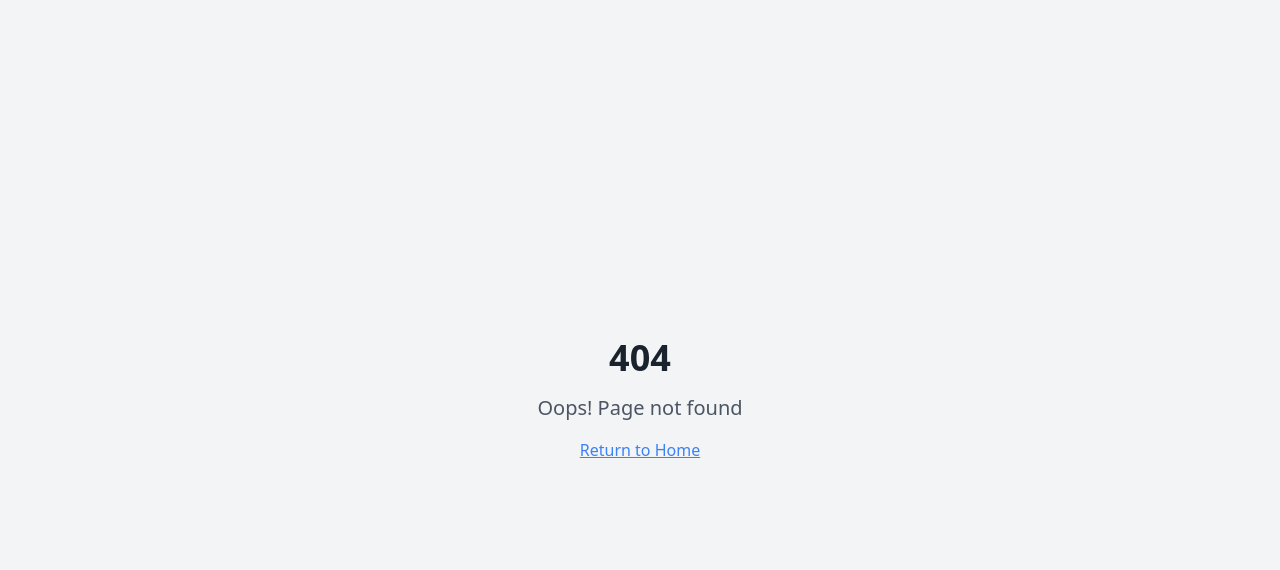
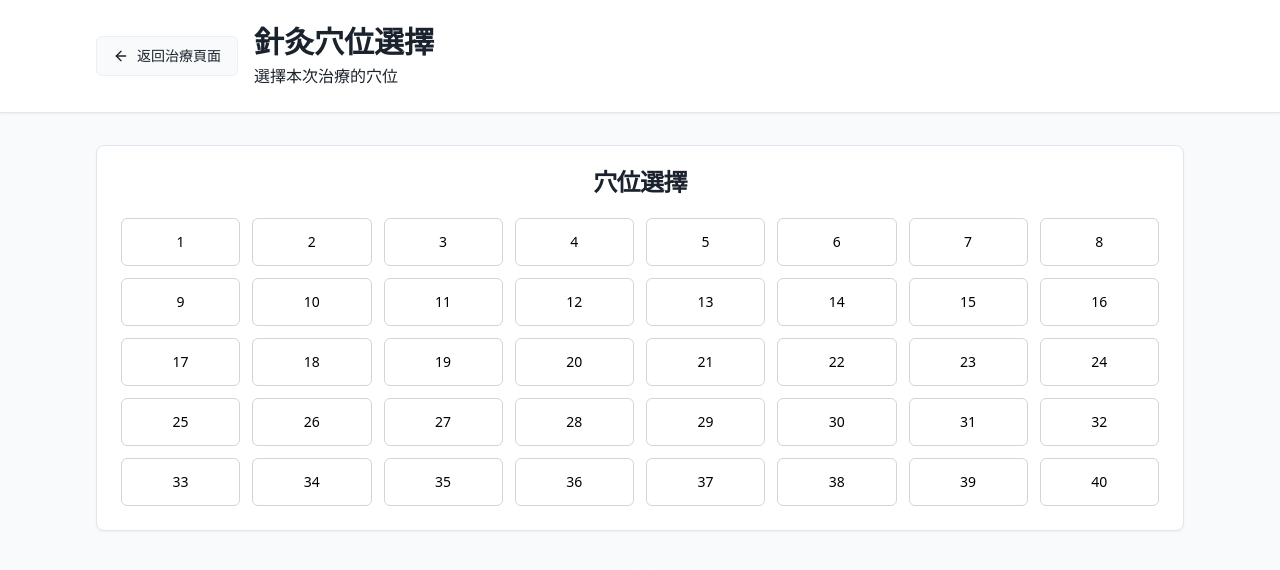
Before and after one commit to u802054-byte999/body-point-tracker, a React (Vite) app: page /patient/1/treatment/acupoints in a window 1280 px wide. Before the commit this address had no page. Shown: the top 570 px of the page. Built offline with nearby package versions, Linux system fonts and the light colour scheme.

Commit message:
Add acupuncture point functionality

```diff
--- a/src/App.tsx
+++ b/src/App.tsx
@@ -8,6 +8,7 @@ import PatientList from "./pages/PatientList";
 import AddPatient from "./pages/AddPatient";
 import EditPatient from "./pages/EditPatient";
 import EditSession from "./pages/EditSession";
+import AcupointSelection from "./pages/AcupointSelection";
 import NotFound from "./pages/NotFound";
 
 const queryClient = new QueryClient();
@@ -24,6 +25,7 @@ const App = () => (
           <Route path="/patient/new" element={<AddPatient />} />
           <Route path="/patient/:patientId/edit" element={<EditPatient />} />
           <Route path="/patient/:patientId/treatment" element={<Index />} />
+          <Route path="/patient/:patientId/treatment/acupoints" element={<AcupointSelection />} />
           <Route path="/patient/:patientId/treatment/edit/:sessionId" element={<EditSession />} />
           {/* ADD ALL CUSTOM ROUTES ABOVE THE CATCH-ALL "*" ROUTE */}
           <Route path="*" element={<NotFound />} />
--- a/src/components/AcupunctureTracker.tsx
+++ b/src/components/AcupunctureTracker.tsx
@@ -1,11 +1,11 @@
 import { useState, useEffect } from 'react';
-import { useParams, useNavigate } from 'react-router-dom';
+import { useParams, useNavigate, useLocation } from 'react-router-dom';
 import { supabase } from '@/integrations/supabase/client';
 import { Button } from '@/components/ui/button';
 import { Card, CardContent, CardHeader, CardTitle } from '@/components/ui/card';
 import { Badge } from '@/components/ui/badge';
 import { Label } from '@/components/ui/label';
-import { Minus, Plus, RotateCcw, Save, ArrowLeft, User, Edit } from 'lucide-react';
+import { Minus, Plus, RotateCcw, Save, ArrowLeft, User, Edit, Target } from 'lucide-react';
 import { useToast } from '@/hooks/use-toast';
 
 interface BodyPart {
@@ -72,6 +72,7 @@ interface Session {
   right_leg_count: number;
   total_needles: number;
   needle_removal_time?: string;
+  acupoints?: string;
 }
 
 const AcupunctureTracker = () => {
@@ -81,8 +82,10 @@ const AcupunctureTracker = () => {
   const [loading, setLoading] = useState(true);
   const [saving, setSaving] = useState(false);
   const [completingNeedles, setCompletingNeedles] = useState<string | null>(null);
+  const [selectedAcupoints, setSelectedAcupoints] = useState<string>('');
   const { patientId } = useParams();
   const navigate = useNavigate();
+  const location = useLocation();
   const { toast } = useToast();
 
   useEffect(() => {
@@ -93,6 +96,17 @@ const AcupunctureTracker = () => {
       setLoading(false);
     }
   }, [patientId]);
+
+  useEffect(() => {
+    // 檢查是否從穴位選擇頁面返回並帶有穴位參數
+    const urlParams = new URLSearchParams(location.search);
+    const acupoints = urlParams.get('acupoints');
+    if (acupoints) {
+      setSelectedAcupoints(decodeURIComponent(acupoints));
+      // 清除 URL 參數
+      navigate(location.pathname, { replace: true });
+    }
+  }, [location, navigate]);
 
   const fetchPatient = async () => {
     if (!patientId) return;
@@ -234,6 +248,7 @@ const AcupunctureTracker = () => {
         left_leg_count: bodyParts.find(p => p.id === 'left-leg')?.count || 0,
         right_leg_count: bodyParts.find(p => p.id === 'right-leg')?.count || 0,
         total_needles: getTotalNeedles(),
+        acupoints: selectedAcupoints || null,
       };
 
       const { error } = await supabase
@@ -247,8 +262,9 @@ const AcupunctureTracker = () => {
         description: "針灸記錄已儲存",
       });
 
-      // Reset counts after saving and navigate back to patient list
+      // Reset counts and acupoints after saving and navigate back to patient list
       setBodyParts(initialBodyParts);
+      setSelectedAcupoints('');
       navigate('/');
     } catch (error) {
       console.error('Error saving session:', error);
@@ -430,7 +446,7 @@ const AcupunctureTracker = () => {
             </CardTitle>
           </CardHeader>
           <CardContent>
-            <div className="grid grid-cols-1 md:grid-cols-3 gap-4">
+            <div className="grid grid-cols-1 md:grid-cols-4 gap-4">
               <div>
                 <Label className="text-sm text-medical-600">病歷號</Label>
                 <p className="font-medium">{patient.medical_record_number}</p>
@@ -444,6 +460,16 @@ const AcupunctureTracker = () => {
                 <Badge variant={patient.gender === '男' ? 'default' : 'secondary'}>
                   {patient.gender}
                 </Badge>
+              </div>
+              <div className="flex justify-end">
+                <Button
+                  variant="outline"
+                  onClick={() => navigate(`/patient/${patientId}/treatment/acupoints`)}
+                  className="flex items-center gap-2 text-medical-600 border-medical-300 hover:bg-medical-100"
+                >
+                  <Target className="w-4 h-4" />
+                  穴位
+                </Button>
               </div>
             </div>
           </CardContent>
@@ -477,6 +503,24 @@ const AcupunctureTracker = () => {
             </CardHeader>
             <CardContent>
               <div className="space-y-4">
+                {/* 穴位欄位 */}
+                <div className="p-4 bg-medical-50 rounded-lg border border-medical-200">
+                  <div className="flex items-center justify-between">
+                    <div className="flex items-center gap-3 flex-1">
+                      <span className="font-medium text-medical-900">穴位</span>
+                      <div className="flex-1">
+                        <input
+                          type="text"
+                          value={selectedAcupoints}
+                          onChange={(e) => setSelectedAcupoints(e.target.value)}
+                          placeholder="請輸入或選擇穴位"
+                          className="w-full px-3 py-2 border border-medical-300 rounded-md text-sm focus:outline-none focus:ring-2 focus:ring-medical-500 focus:border-transparent"
+                        />
+                      </div>
+                    </div>
+                  </div>
+                </div>
+
                 {bodyParts.map((part) => (
                   <div
                     key={part.id}
@@ -578,6 +622,11 @@ const AcupunctureTracker = () => {
                       <div>左下肢: {session.left_leg_count}</div>
                       <div>右下肢: {session.right_leg_count}</div>
                     </div>
+                    {session.acupoints && (
+                      <div className="text-sm text-medical-600 mb-3">
+                        穴位: {session.acupoints}
+                      </div>
+                    )}
                     {session.needle_removal_time && (
                       <div className="text-sm text-medical-600 mb-3">
                         拔針時間: {formatDateTime(session.needle_removal_time)}
--- a/src/integrations/supabase/types.ts
+++ b/src/integrations/supabase/types.ts
@@ -16,6 +16,7 @@ export type Database = {
     Tables: {
       acupuncture_sessions: {
         Row: {
+          acupoints: string | null
           head_count: number
           id: string
           left_arm_count: number
@@ -30,6 +31,7 @@ export type Database = {
           trunk_count: number
         }
         Insert: {
+          acupoints?: string | null
           head_count?: number
           id?: string
           left_arm_count?: number
@@ -44,6 +46,7 @@ export type Database = {
           trunk_count?: number
         }
         Update: {
+          acupoints?: string | null
           head_count?: number
           id?: string
           left_arm_count?: number
--- /dev/null
+++ b/src/pages/AcupointSelection.tsx
@@ -0,0 +1,101 @@
+import { useState } from 'react';
+import { useNavigate, useParams } from 'react-router-dom';
+import { Button } from '@/components/ui/button';
+import { Card, CardContent, CardHeader, CardTitle } from '@/components/ui/card';
+import { ArrowLeft } from 'lucide-react';
+
+const AcupointSelection = () => {
+  const [selectedAcupoints, setSelectedAcupoints] = useState<string[]>([]);
+  const navigate = useNavigate();
+  const { patientId } = useParams();
+
+  // 創建40個穴位格子
+  const acupoints = Array.from({ length: 40 }, (_, i) => (i + 1).toString());
+
+  const toggleAcupoint = (acupoint: string) => {
+    setSelectedAcupoints(prev =>
+      prev.includes(acupoint)
+        ? prev.filter(a => a !== acupoint)
+        : [...prev, acupoint]
+    );
+  };
+
+  const handleComplete = () => {
+    const acupointString = selectedAcupoints.sort((a, b) => parseInt(a) - parseInt(b)).join(', ');
+    // 使用 URL 參數傳遞選擇的穴位回治療頁面
+    navigate(`/patient/${patientId}/treatment?acupoints=${encodeURIComponent(acupointString)}`);
+  };
+
+  return (
+    <div className="min-h-screen bg-gradient-to-br from-medical-50 to-medical-100">
+      <header className="bg-white shadow-sm border-b border-medical-200">
+        <div className="max-w-6xl mx-auto px-4 sm:px-6 lg:px-8 py-6">
+          <div className="flex items-center gap-4">
+            <Button
+              variant="outline"
+              onClick={() => navigate(`/patient/${patientId}/treatment`)}
+              className="flex items-center gap-2"
+            >
+              <ArrowLeft className="w-4 h-4" />
+              返回治療頁面
+            </Button>
+            <div>
+              <h1 className="text-3xl font-bold text-medical-900">針灸穴位選擇</h1>
+              <p className="text-medical-600 mt-1">選擇本次治療的穴位</p>
+            </div>
+          </div>
+        </div>
+      </header>
+
+      <div className="max-w-6xl mx-auto px-4 sm:px-6 lg:px-8 py-8">
+        <Card className="mb-6">
+          <CardHeader>
+            <CardTitle className="text-center">穴位選擇</CardTitle>
+          </CardHeader>
+          <CardContent>
+            <div className="grid grid-cols-8 gap-3">
+              {acupoints.map((acupoint) => (
+                <Button
+                  key={acupoint}
+                  variant="outline"
+                  className={`h-12 text-sm font-medium transition-colors ${
+                    selectedAcupoints.includes(acupoint)
+                      ? 'bg-blue-500 text-black border-blue-500 hover:bg-blue-600'
+                      : 'bg-white text-black border-gray-300 hover:bg-gray-50'
+                  }`}
+                  onClick={() => toggleAcupoint(acupoint)}
+                >
+                  {acupoint}
+                </Button>
+              ))}
+            </div>
+          </CardContent>
+        </Card>
+
+        {selectedAcupoints.length > 0 && (
+          <Card className="mb-6">
+            <CardHeader>
+              <CardTitle className="text-sm">已選擇的穴位</CardTitle>
+            </CardHeader>
+            <CardContent>
+              <p className="text-medical-700">
+                {selectedAcupoints.sort((a, b) => parseInt(a) - parseInt(b)).join(', ')}
+              </p>
+            </CardContent>
+          </Card>
+        )}
+
+        <div className="text-center">
+          <Button
+            onClick={handleComplete}
+            className="bg-medical-600 hover:bg-medical-700 text-white px-8 py-3"
+          >
+            完成
+          </Button>
+        </div>
+      </div>
+    </div>
+  );
+};
+
+export default AcupointSelection;
```
Also changed, not shown: 1 other file (tests, documents, lock files or other folders).
